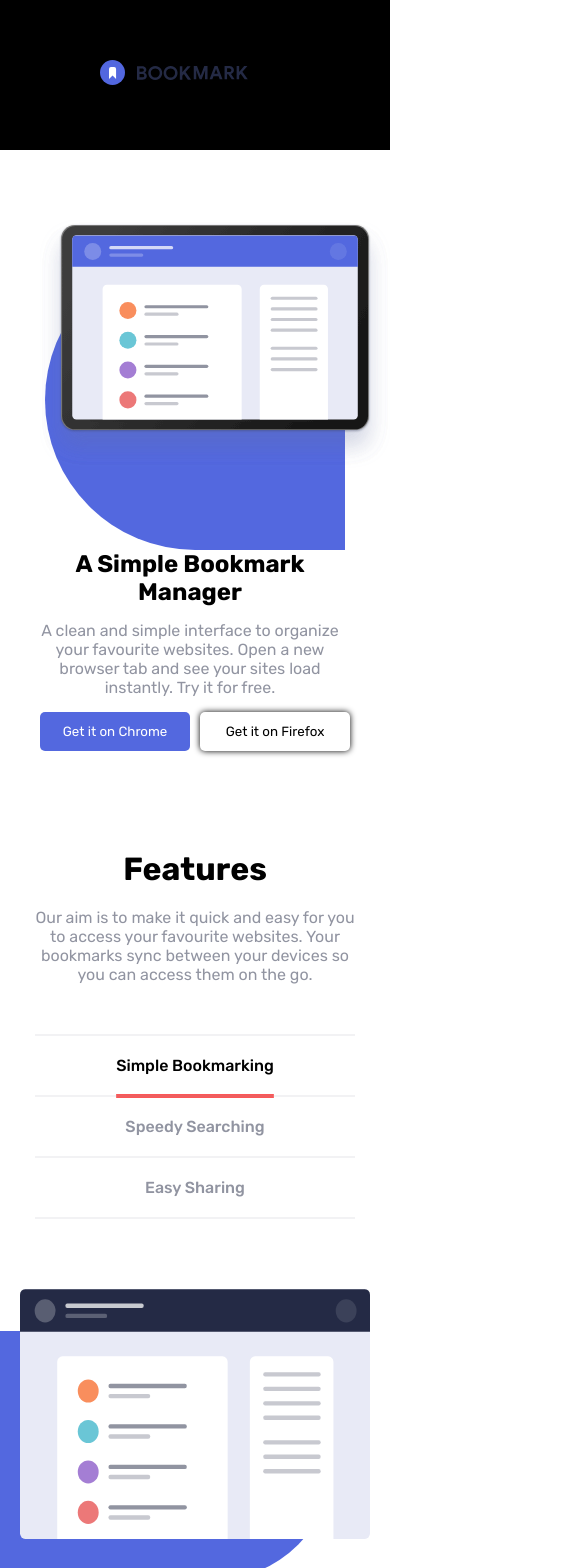
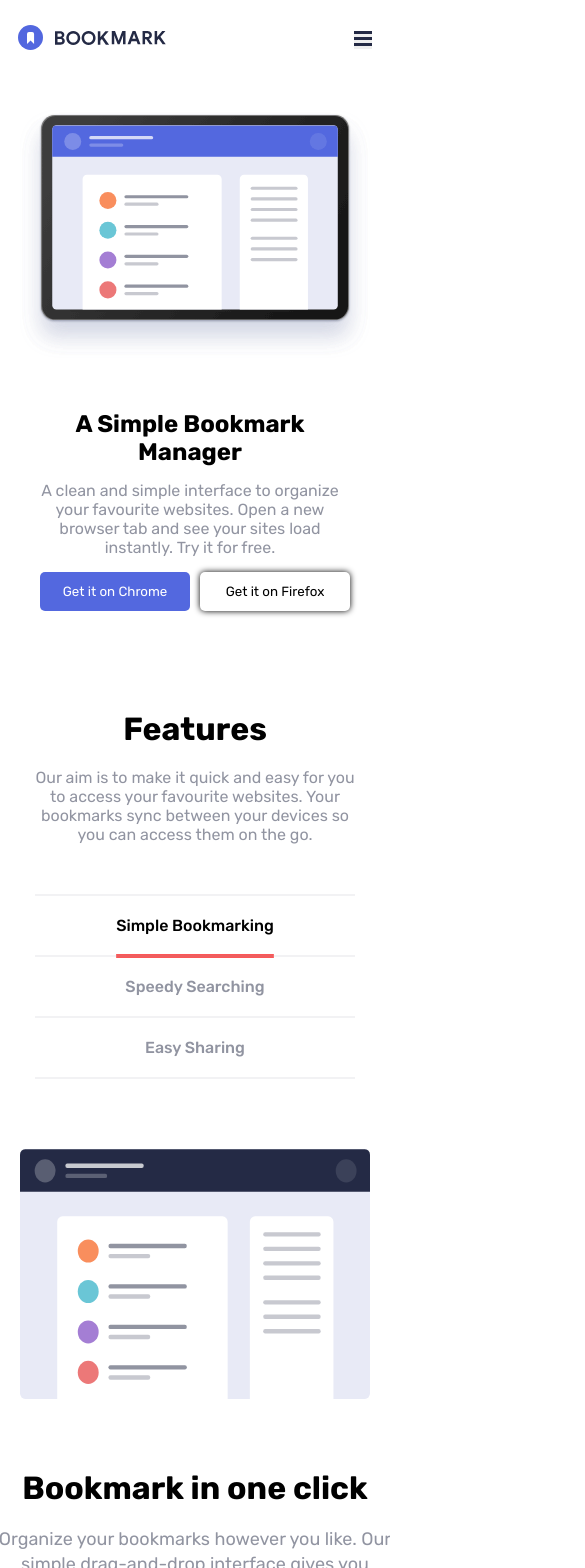
Before and after one commit to breguenice3/bookmark-landing-page, a React (Create React App) app: page / in a window 390 px wide. Shown: the top 1568 px of the page, 585 px wide, since content can reach past the window. Built offline with nearby package versions, Linux system fonts and the light colour scheme.

Commit message:
finalizando responsivo

```diff
--- a/src/components/books-carousel/book-carousel.tsx
+++ b/src/components/books-carousel/book-carousel.tsx
@@ -67,6 +67,7 @@ const CarouselContainer = styled.div`
     }
 
     & h1{
+        text-align: center;
         padding-bottom: 20px;
     }
 
@@ -83,7 +84,7 @@ const CarouselContainer = styled.div`
         background-color: transparent;
         color: hsl(231, 69%, 60%);
     }
-    }
+}
 
     @media (max-width: 1024px){
         width: 100vw;
@@ -117,13 +118,14 @@ const ImgBackground = styled.div`
     width: 700px;
     height: 350px;
     position: relative;
-    right: 360px;
+    right: 500px;
     top: 150px;
 
     border-top-right-radius: 150px;
     border-bottom-right-radius: 150px;
 
     @media (max-width: 1024px){
+        background-color: transparent;
         position: relative;
         width: 350px;
         height: 250px;
--- a/src/components/header/header.tsx
+++ b/src/components/header/header.tsx
@@ -1,9 +1,15 @@
+import { useState } from "react"
 import styled from "styled-components"
 
 export default function Header() {
+
+    const [disp, setDisp] = useState('none')
+
     return (
         <HeaderStyle>
-            <LogoBookmark />
+            <div>
+                <LogoBookmark />
+            </div>
 
             <div>
                 <ul>
@@ -13,9 +19,31 @@ export default function Header() {
                     <button>LOGIN</button>
                 </ul>
             </div>
+            <HamburgerMenuDiv>
+                <HamburgerMenu onClick={() => {
+                    if (disp == 'none') {
+                        setDisp('block')
+                    }if(disp == 'block'){
+                        setDisp('none')
+                    }
+                }}><img src="../../images/icon-hamburger.svg" alt="" /></HamburgerMenu>
+            </HamburgerMenuDiv>
+
         </HeaderStyle>
     )
 }
+
+const HamburgerMenuDiv = styled.div`
+    display: none;
+
+    @media (max-width: 1024px) {
+        display: flex;
+    }
+`
+
+const HamburgerMenu = styled.button`
+    border: none;
+`
 
 const LogoBookmark = styled.div`
     width: 300px;
@@ -23,12 +51,14 @@ const LogoBookmark = styled.div`
     background-image: url('../../images/logo-bookmark.svg');
     background-repeat: no-repeat;
     `
+
 const HeaderStyle = styled.header`
         width: 100%;
         display: flex;
         justify-content: space-between;
         align-items: center;
         padding: 60px 100px;
+        position: relative;
 
         &   ul{
             display: flex;
@@ -70,8 +100,12 @@ const HeaderStyle = styled.header`
         }
 
         @media (max-width: 1024px) {
-            width: 100%;
-            background-color: black;
+            width: 100vw;
+            /* background-color: black; */
+            display: flex;
+            justify-content: space-evenly;
+            height: 30px;
+            padding: 40px 0px;
 
             & ul{
                 display: none;
--- a/src/pages/homepage.tsx
+++ b/src/pages/homepage.tsx
@@ -72,7 +72,7 @@ export default function Homepage() {
     ]
 
     return (
-        <div>
+        <HomepageStyled>
 
             <Header />
 
@@ -95,8 +95,10 @@ export default function Homepage() {
             </FirstSection>
             <SecondSection id="features">
                 <div>
-                    <h2>Features</h2>
-                    <p>Our aim is to make it quick and easy for you to access your favourite websites. Your bookmarks sync between your devices so you can access them on the go.</p>
+                    <SecondSectionText>
+                        <h2>Features</h2>
+                        <p>Our aim is to make it quick and easy for you to access your favourite websites. Your bookmarks sync between your devices so you can access them on the go.</p>
+                    </SecondSectionText>
                     <ButtonsCarousel>
                         <hr />
                         <ButtonCarousel style={{ color: `${button1Style}`, textDecoration: `${button1Line}` }} onClick={() => { setButton(1) }}>Simple Bookmarking</ButtonCarousel>
@@ -317,10 +319,17 @@ export default function Homepage() {
                     <svg xmlns="http://www.w3.org/2000/svg" width="24" height="20"><Apath fill="#FFF" fill-rule="evenodd" d="M24 2.557a9.83 9.83 0 0 1-2.828.775A4.932 4.932 0 0 0 23.337.608a9.864 9.864 0 0 1-3.127 1.195A4.916 4.916 0 0 0 16.616.248c-3.179 0-5.515 2.966-4.797 6.045A13.978 13.978 0 0 1 1.671 1.149a4.93 4.93 0 0 0 1.523 6.574 4.903 4.903 0 0 1-2.229-.616c-.054 2.281 1.581 4.415 3.949 4.89a4.935 4.935 0 0 1-2.224.084 4.928 4.928 0 0 0 4.6 3.419A9.9 9.9 0 0 1 0 17.54a13.94 13.94 0 0 0 7.548 2.212c9.142 0 14.307-7.721 13.995-14.646A10.025 10.025 0 0 0 24 2.557z" /></svg>
                 </IconDIv>
             </Footer>
-        </div>
+        </HomepageStyled>
     )
 }
 
+
+const HomepageStyled = styled.div`
+    width: 100%;
+
+    box-sizing: border-box;
+    overflow-x: hidden;
+`
 
 const ButtonContainer = styled.div`
     display: flex;
@@ -385,7 +394,7 @@ const FirstSection = styled.section`
         flex-direction: column-reverse;
         justify-content: center;
         align-items: center;
-        padding-top: 100px;
+        padding-top: 30px;
     }
 `
 
@@ -404,8 +413,7 @@ const FirstSectionImage = styled.div`
     @media (max-width: 1024px){
         width: 350px;
         height: 250px;
-        position: absolute;
-        right: 0px;
+        position: static;
 }
 `
 
@@ -418,10 +426,11 @@ const FirstSectionImageBg = styled.div`
         border-bottom-left-radius: 50%;
 
         @media (max-width: 1024px){
-            /* position: relative; */
-            /* left: 60px; */
-            width: 300px;
+            width: 350px;
             height: 300px;
+            border-top-left-radius: 0%;
+            border-bottom-left-radius: 0%;
+            background-color: transparent;
         }
 `
 
@@ -480,19 +489,38 @@ const SecondSection = styled.div`
     }
 
     & p{
-        width: 320px;
+        width: 400px;
         color: hsl(229, 8%, 60%);
         padding-bottom: 50px;
     }
 
     @media (max-width: 1024px){
         padding-top: 0px;
+
+    }
+`
+
+const SecondSectionText = styled.div`
+    width: 100%;
+    display: flex;
+    flex-direction: column;
+    align-items: center;
+
+    & p{
+        width: 470px;
+    }
+
+    @media (max-width: 1024px){
+        & p{
+            width: 320px;
+        }
     }
 `
 
 const ButtonsCarousel = styled.div`
     display: flex;
     justify-content: space-between;
+    width: 500px;
 
     & hr{
         display: none;
@@ -502,6 +530,7 @@ const ButtonsCarousel = styled.div`
         display: flex;
         flex-direction: column;
         gap: 20px;
+        width: 320px;
 
         & hr{
             display: block;
@@ -739,6 +768,21 @@ const LastSection = styled.section`
     & input{
         margin: 20px;
     }
+
+    @media (max-width: 1024px){
+
+    height: 400px;
+
+        & div{
+            display: flex;
+            flex-direction: column;
+            align-items: center;
+        }
+
+        & h3{
+            width: 300px;
+        }
+    }
 `
 
 const RedButton = styled.button`
@@ -756,6 +800,10 @@ const RedButton = styled.button`
         background-color:  white;
         color: hsl(0, 94%, 66%);
         border: 2px solid hsl(0, 94%, 66%);
+    }
+
+    @media (max-width: 1024px){
+        width: 250px;
     }
 `
 
@@ -801,6 +849,25 @@ const Footer = styled.footer`
         }
     }
 
+    @media (max-width: 1024px){
+
+        height: auto;
+        flex-direction: column;
+
+        & div{
+            display: flex;
+            flex-direction: column;
+            align-items: center;
+            gap: 20px;
+        }
+
+        & ul{
+            flex-direction: column;
+            gap: 10px;
+            font-weight: 500;
+        }
+    }
+
 `
 
 const IconDIv = styled.div`
@@ -809,6 +876,11 @@ const IconDIv = styled.div`
     gap: 30px;
     align-items: center;
     justify-content: center;
+
+    @media (max-width: 1024px){
+        width: 100%;
+        padding-top: 20px;
+    }
 `
 
 const Apath = styled.path`
```
